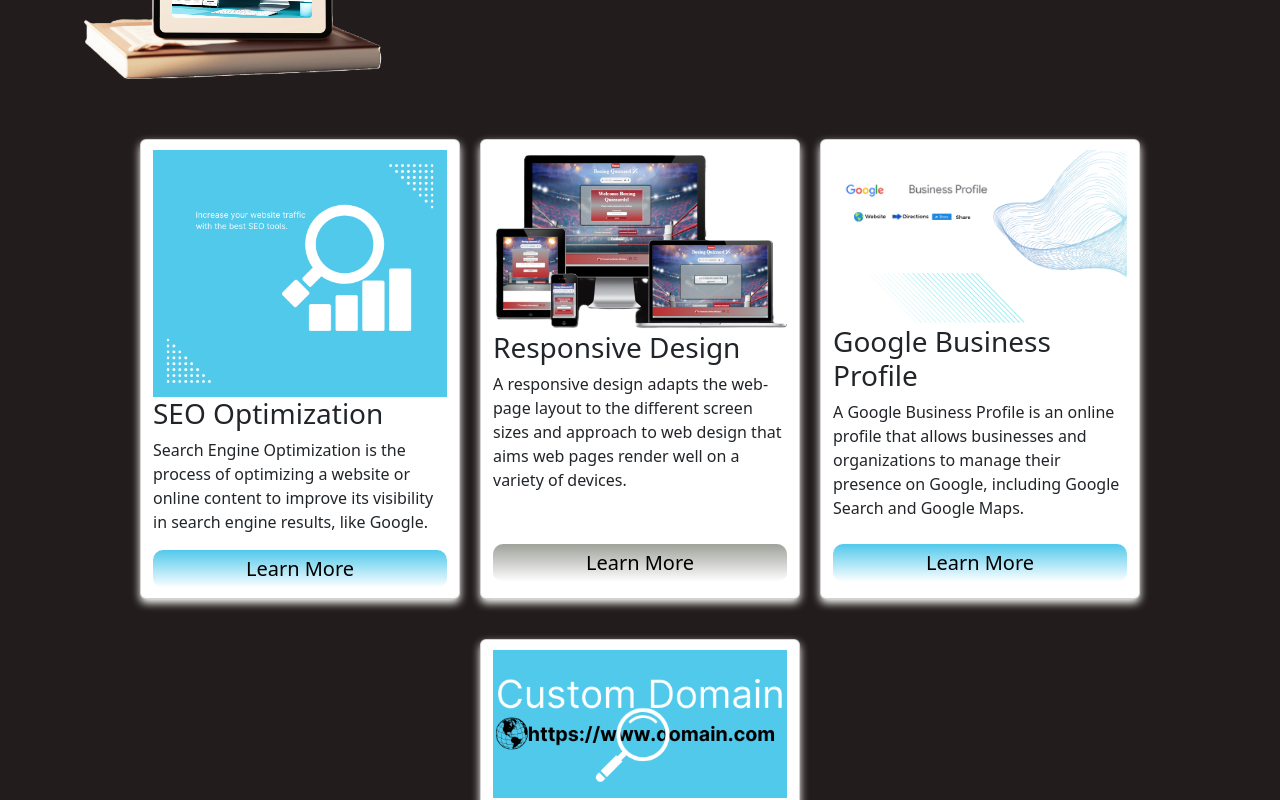
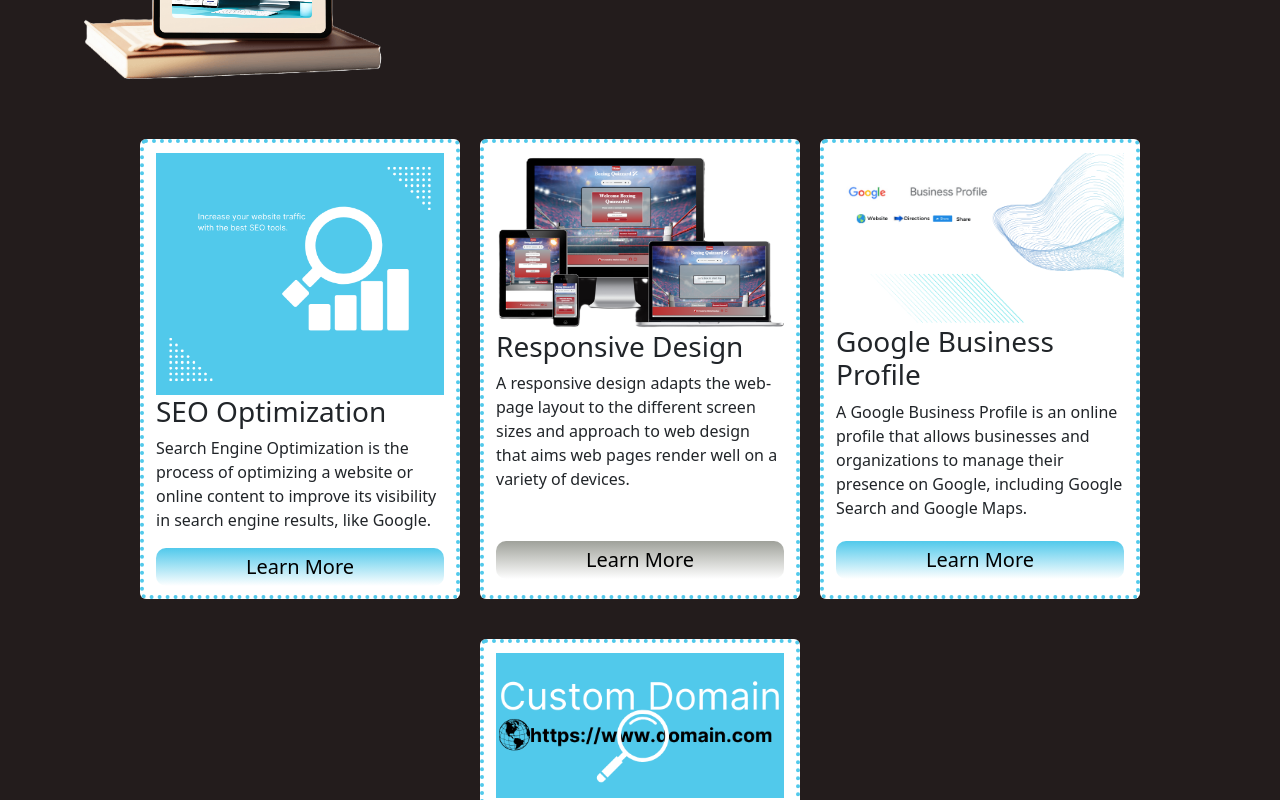
Before and after one commit to Markpm-code/pam-w-solutions, a React (Vite) app in the folder pam-websolutions/: page /#/ in a window 1280 px wide. Shown: the part 1260-2060 px from the top of the page. Built offline with nearby package versions, Linux system fonts and the light colour scheme.

Commit message:
add transition and , opacity and shadow

```diff
--- a/pam-websolutions/src/components/CardSection.css
+++ b/pam-websolutions/src/components/CardSection.css
@@ -2,12 +2,16 @@
     width: 320px;
     height: 460px;
     margin:20px 10px;
-    box-shadow: 0 4px 8px #FFFF;
+    border: 4px dotted rgb(81, 201, 235);
     padding-bottom: 16px;
+    opacity: 1;
+    transition: opacity 1s ease-out, box-shadow 1s ease-out, transform 1s ease-out;
 }
 
 .card:hover {
-    box-shadow: 0 4px  20px rgb(81, 201, 235);
+    box-shadow: 0 0 20px 6px rgb(81, 201, 235);
+    transform: scale(0.95);
+    opacity: 0.9;
 }
 
 .card img {
```
